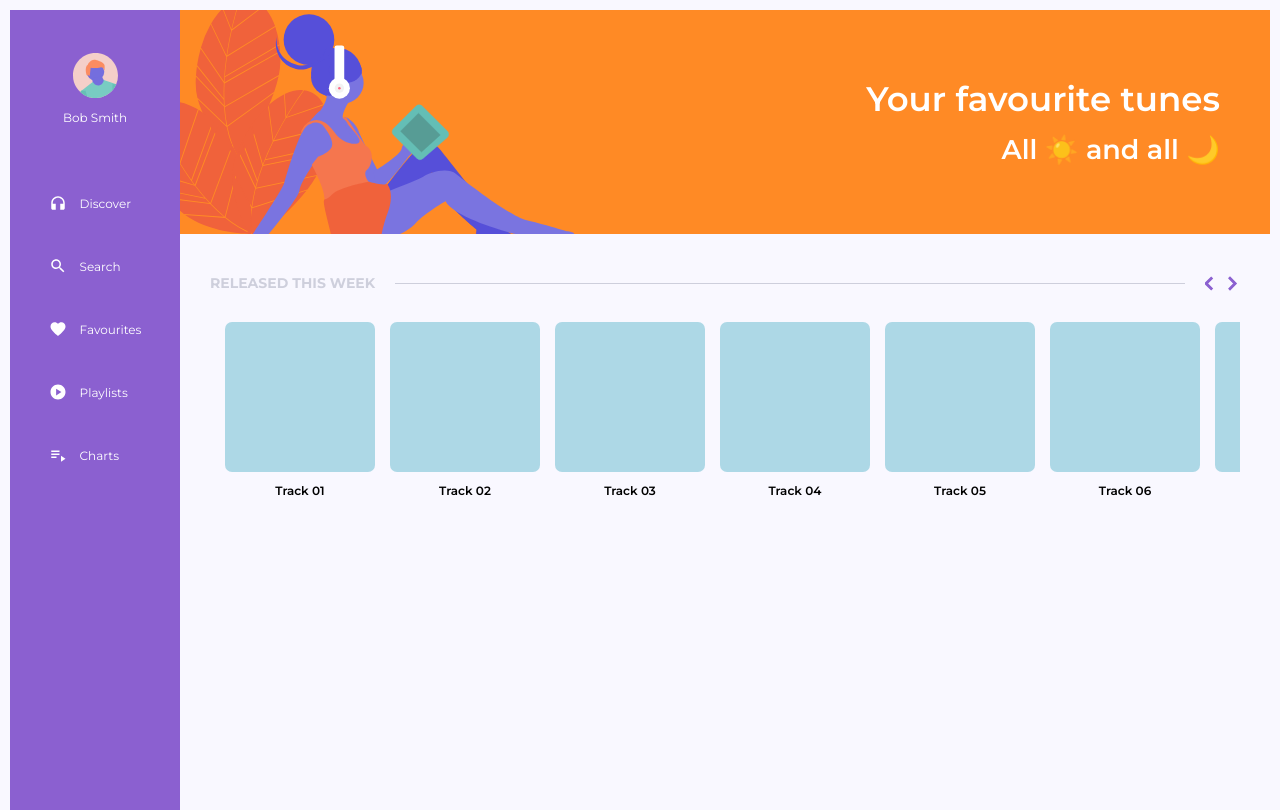
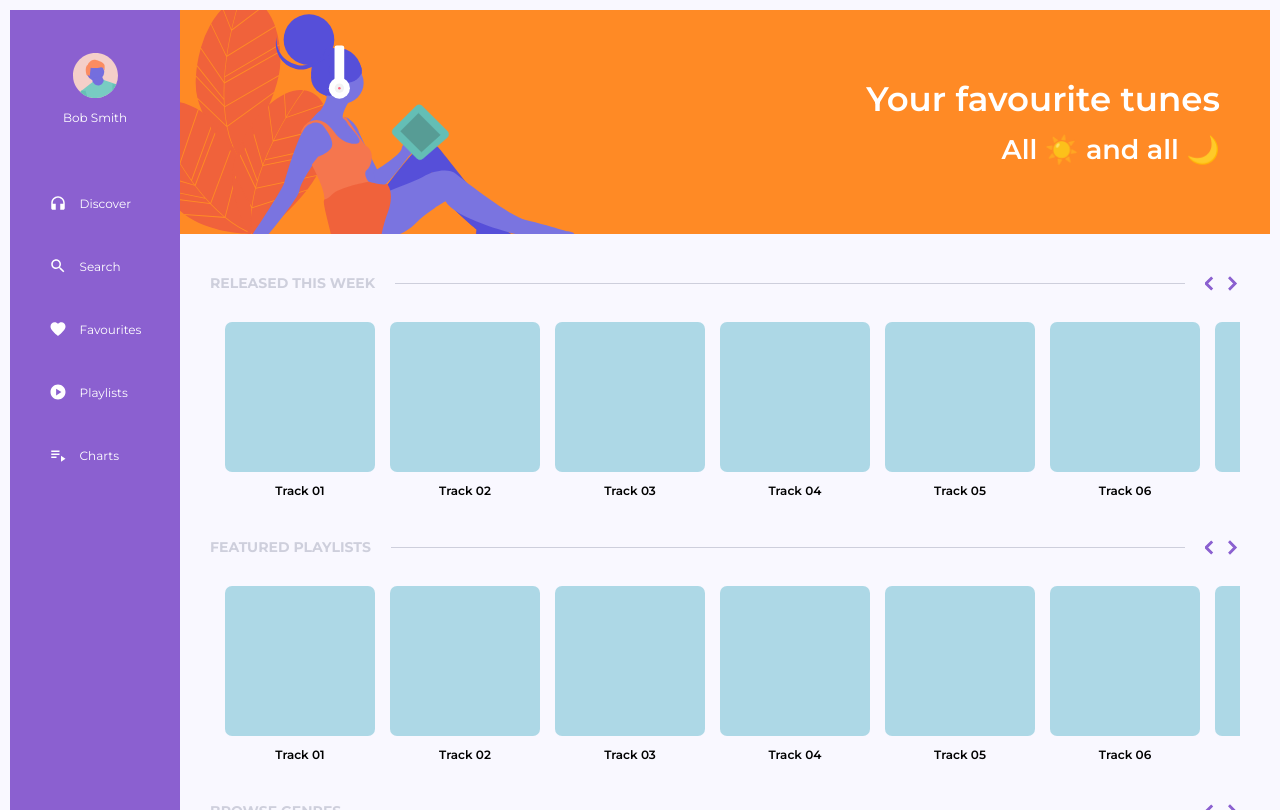
Before and after one commit to abaenglish/Tech-Frontend-Challenge, a React (Create React App) app: page / in a window 1280 px wide. Built offline with nearby package versions, Linux system fonts and the light colour scheme.

Commit message:
Render the app's 3 main ContentSections

```diff
--- a/src/assets/scss/components/_App.scss
+++ b/src/assets/scss/components/_App.scss
@@ -5,4 +5,6 @@
 #right-container {
     width: 100%;
     min-width: 300px;
+    max-height: 100vh;
+    overflow: scroll;
 }
--- /dev/null
+++ b/src/assets/scss/components/_Content.scss
@@ -0,0 +1,3 @@
+#content-container {
+    padding-top: 40px;
+}
--- a/src/assets/scss/components/_ContentSection.scss
+++ b/src/assets/scss/components/_ContentSection.scss
@@ -1,5 +1,5 @@
 #content-section-container {
-    padding: 40px 20px 0 20px;
+    padding: 0 20px 40px 20px;
 }
 
 #top-container {
@@ -71,6 +71,6 @@
 
 @media only screen and ($Desktop) {
     #content-section-container {
-        padding: 40px 30px 0 30px;
+        padding: 0 30px 40px 30px;
     }
 }
--- a/src/assets/scss/main.scss
+++ b/src/assets/scss/main.scss
@@ -4,6 +4,7 @@
 @import './components/_Navbar';
 @import './components/_App';
 @import './components/_Header';
+@import './components/_Content';
 @import './components/_ContentSection';
 
 * {
--- a/src/components/Content/Content.js
+++ b/src/components/Content/Content.js
@@ -3,8 +3,10 @@ import ContentSection from './ContentSection/ContentSection';
 
 const Content = () => {
   return (
-    <div>
+    <div id='content-container'>
       <ContentSection title={'Released this week'} />
+      <ContentSection title={'Featured Playlists'} />
+      <ContentSection title={'Browse genres'} />
     </div>
   );
 };
--- a/src/components/Content/ContentSection/ContentSection.js
+++ b/src/components/Content/ContentSection/ContentSection.js
@@ -20,12 +20,21 @@ const ContentSection = (props) => {
 
       <div id='bottom-container'>
         {mockTracks.map((track) => {
+          if(mockTracks.indexOf(track) === mockTracks.length - 1) {
+            return (
+              <div className='last-track' key={track}>
+                <svg />
+                <p>Track {track}</p>
+              </div>
+            )
+          };
+
           return (
             <div className='track' key={track}>
               <svg />
               <p>Track {track}</p>
             </div>
-          )
+          );
         })}
       </div>
 
```
Also changed, not shown: 2 other files (tests, documents, lock files or other folders).
